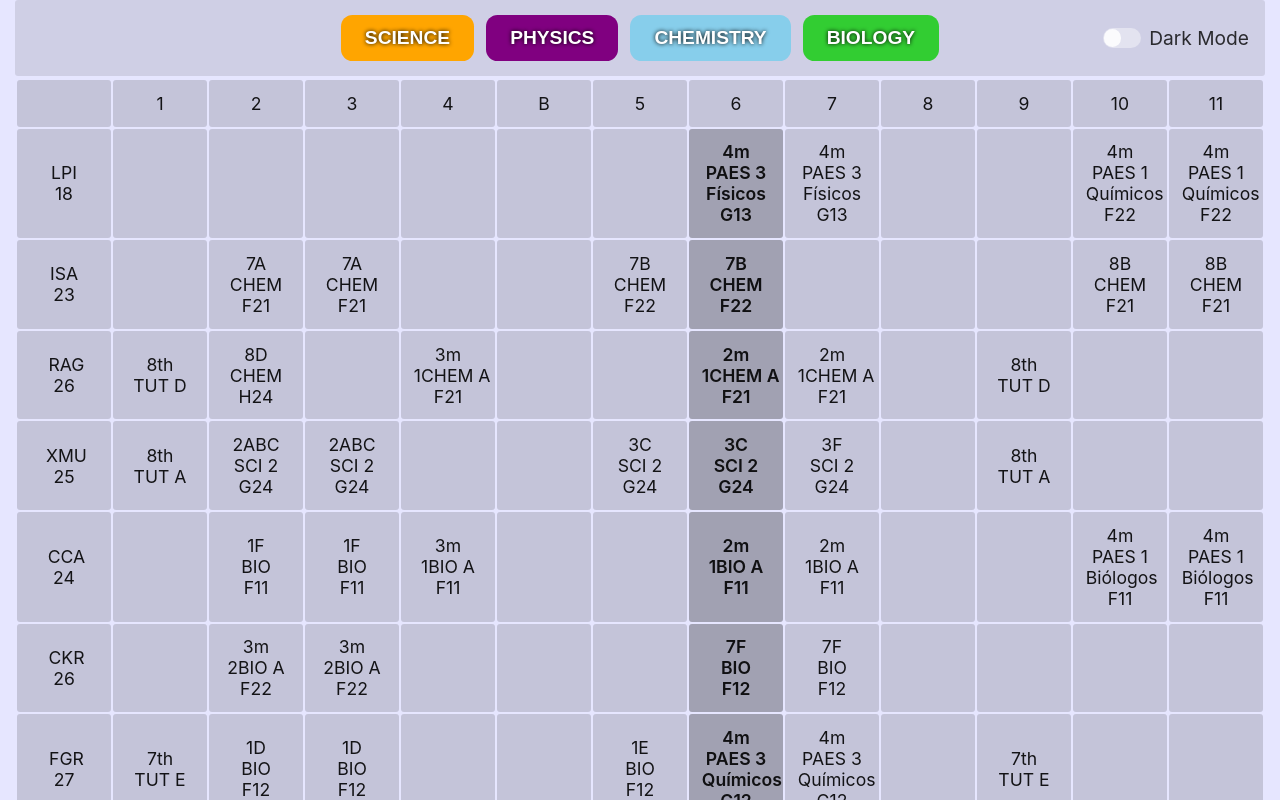
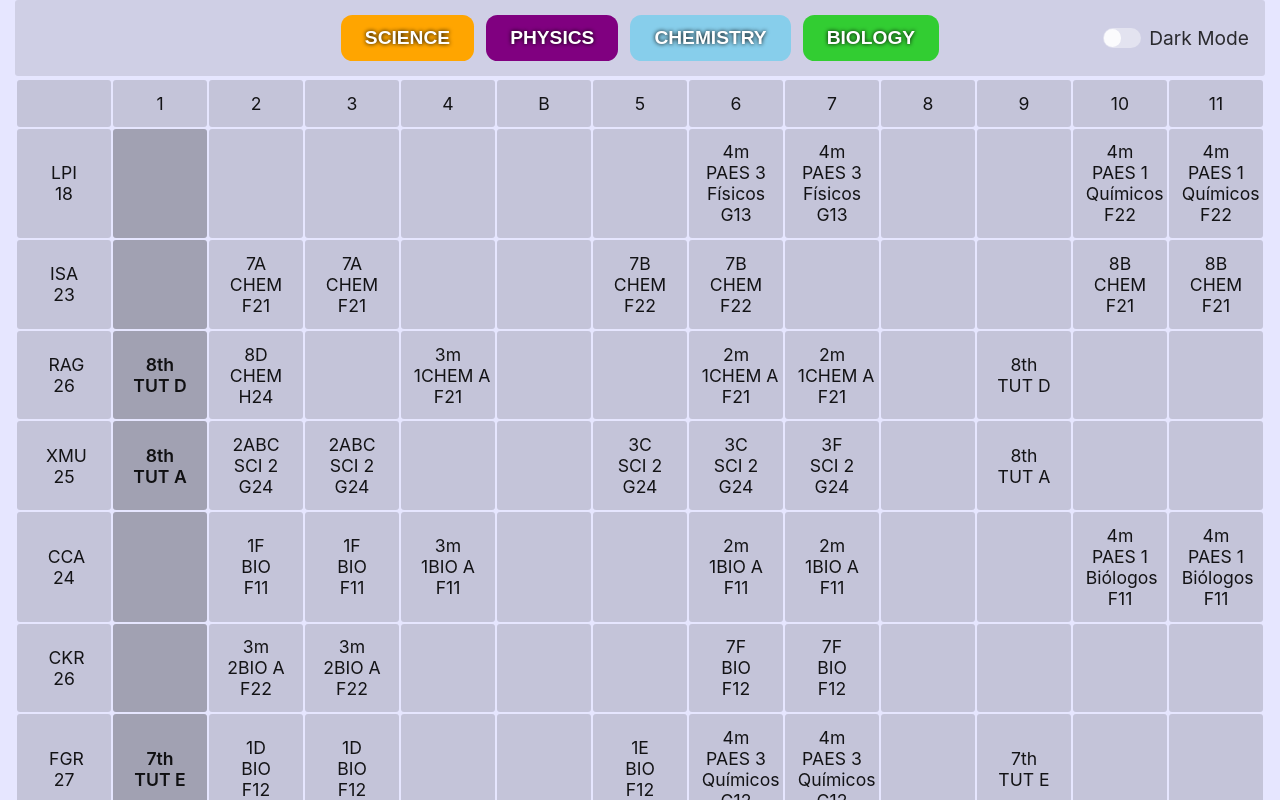
Before and after one commit to tampocosequeponerenesteespacio/staff-timetable, a React (Create React App) app: page /#/ in a window 1280 px wide. Built offline with nearby package versions, Linux system fonts and the light colour scheme.

Commit message:
fixed hardcoded period state

```diff
--- a/package.json
+++ b/package.json
@@ -1,7 +1,7 @@
 {
   "name": "teacher-timetable",
   "version": "1.0.0",
-  "homepage": "http://tampocosequeponerenesteespacio.github.io/staff-timetable",
+
   "private": true,
   "dependencies": {
     "@testing-library/jest-dom": "^5.16.4",
--- a/src/components/Teacher.js
+++ b/src/components/Teacher.js
@@ -1,11 +1,12 @@
 import React from "react"
 import { v4 as uuid } from 'uuid'
+import { whatPeriod } from "../utils/what-period"
 
 
 
 const Teacher = ({teacher, day, date}) => {
 
-    const period = 6
+    const period = whatPeriod(date) //CHECK THIS!!
     const classes = teacher.slice( 12*(day-1) + 1 , 12*(day) + 1)
 
 
```
Also changed, not shown: 1 other file (tests, documents, lock files or other folders).
